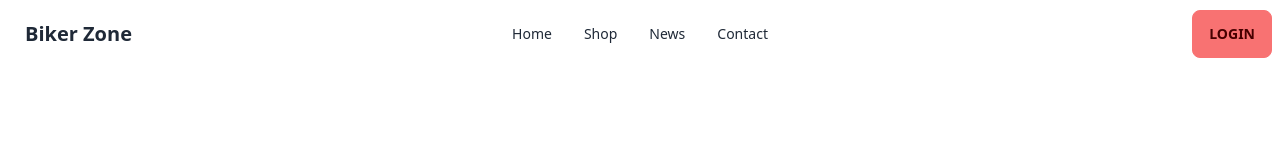
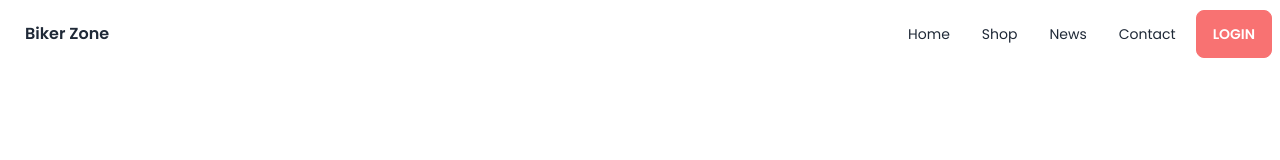
Before and after one commit to Raihan2223/biker-zone-wtih-daisyui, a plain HTML site: page index.html in a window 1280 px wide. Drawn offline with nearby package versions, Linux system fonts and the light colour scheme.

Commit message:
navbar fully added

```diff
--- a/index.html
+++ b/index.html
@@ -7,24 +7,48 @@
     <!-- tilwind and daisy ui cdn -->
     <link href="https://cdn.jsdelivr.net/npm/daisyui@3.4.0/dist/full.css" rel="stylesheet" type="text/css" />
 <script src="https://cdn.tailwindcss.com"></script>
+<!-- Google fonts poppins -->
+<link rel="preconnect" href="https://fonts.googleapis.com">
+<link rel="preconnect" href="https://fonts.gstatic.com" crossorigin>
+<link href="https://fonts.googleapis.com/css2?family=Poppins:wght@400;500;600;700;800&display=swap" rel="stylesheet">
+
+<!-- Tailwind custom classes  -->
+<script>
+    tailwind.config = {
+      theme: {
+        extend: {
+          colors: {
+            clifford: '#da373d',
+            'bike-primary': '#E76F51',
+          }
+        }
+      }
+    }
+  </script>
+<!-- custom styles -->
+<style>
+    .font-poppins{
+        font-family: 'Poppins', sans-serif;
+    }
+</style>
 </head>
-<body>
-    <header>
+<body class="font-poppins">
+    <header class="md:container md:mx-auto">
          <nav>
             <div class="navbar bg-base-100">
-                <div class="navbar-start">
+                <div class="flex-1">
                   <div class="dropdown">
                     <label tabindex="0" class="btn btn-ghost lg:hidden">
                       <svg xmlns="http://www.w3.org/2000/svg" class="h-5 w-5" fill="none" viewBox="0 0 24 24" stroke="currentColor"><path stroke-linecap="round" stroke-linejoin="round" stroke-width="2" d="M4 6h16M4 12h8m-8 6h16" /></svg>
                     </label>
-                    <ul tabindex="0" class="menu menu-sm dropdown-content mt-3 z-[1] p-2 shadow bg-base-100 rounded-box w-52">
+                    <ul tabindex="0" class="menu menu-sm dropdown-content mt-3 z-[1] p-2 text-base shadow bg-base-100 rounded-box w-52">
                       <li><a>Home</a></li>
                       <li><a>Shop</a></li>
                       <li><a>News</a></li>
                       <li><a>Contact</a></li>
                     </ul>
                   </div>
-                  <a class="btn btn-ghost normal-case text-xl">Biker Zone</a>
+                  <a class="btn btn-ghost normal-case text-base text-4xl">Biker Zone</a>
                 </div>
                 <div class="navbar-center hidden lg:flex">
                   <ul class="menu menu-horizontal px-1">
@@ -34,8 +58,8 @@
                     <li><a>Contact</a></li>
                   </ul>
                 </div>
-                <div class="navbar-end">
-                  <a class="btn btn-error">Login</a>
+                <div class="">
+                  <a class="btn bg-btn-primary btn-error text-white">Login</a>
                 </div>
               </div>
          </nav>
```
Also changed, not shown: images/icons/star-half-stroke-solid.svg (added), images/icons/star-regular.svg (added), images/icons/star-solid.svg (added), images/others/android.png (added), images/others/extrabike.png (added), images/others/faq.png (added), images/others/feature-bike.png (added), images/others/ios.png (added), images/others/latest1.png (added), images/others/latest2.png (added), images/others/latest3.png (added), images/others/user-1.png (added), images/others/user-2.png (added), images/others/user-3.png (added), 4 more files.
